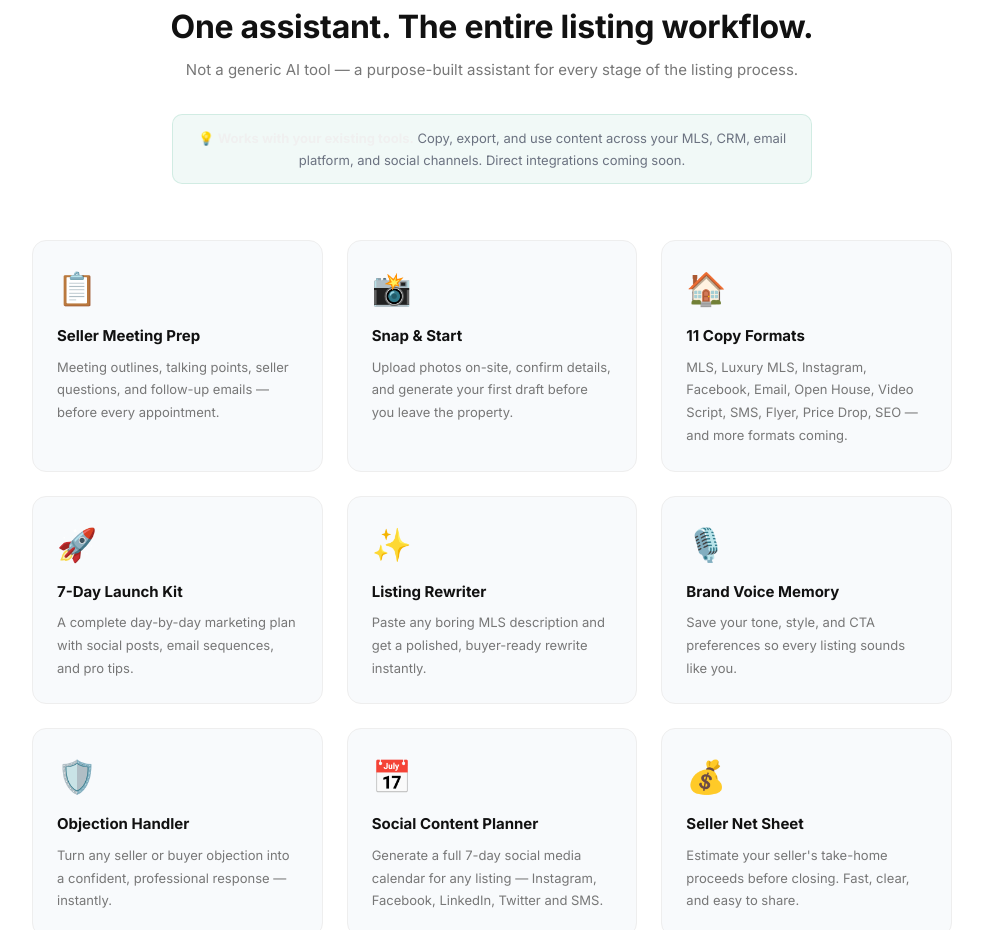
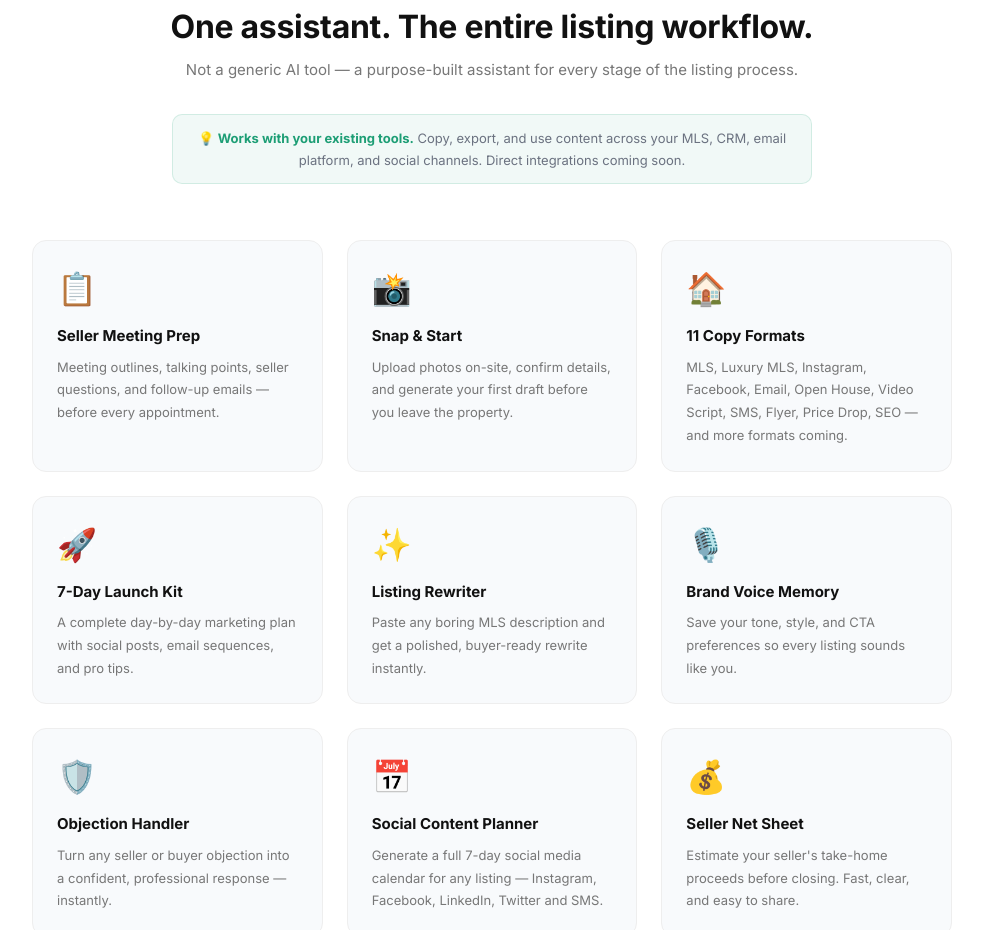
Before and after one commit to APD013/listing-whisperer, a Next.js app: page / in a window 1280 px wide. Shown: the part 1600-2530 px from the top of the page, without its empty margins (148-1131 px from the left). Built offline with nearby package versions, Linux system fonts and the light colour scheme; no server answers.

Commit message:
Fix CRM note text color

```diff
--- a/src/app/page.tsx
+++ b/src/app/page.tsx
@@ -175,7 +175,7 @@ export default function Home() {
           <p style={{textAlign:'center',color:'#777',marginBottom:'2rem',fontSize:'15px'}}>Not a generic AI tool — a purpose-built assistant for every stage of the listing process.</p>
           <div style={{maxWidth:'640px',margin:'0 auto 3.5rem',background:'rgba(29,158,117,0.06)',border:'1px solid rgba(29,158,117,0.15)',borderRadius:'10px',padding:'12px 20px',textAlign:'center'}}>
             <p style={{fontSize:'13px',color:'#6b7280',margin:'0',lineHeight:'1.7'}}>
-              💡 <strong style={{color:'#f0f0f0'}}>Works with your existing tools.</strong> Copy, export, and use content across your MLS, CRM, email platform, and social channels. Direct integrations coming soon.
+              💡 <strong style={{color:'#1D9E75'}}>Works with your existing tools.</strong> Copy, export, and use content across your MLS, CRM, email platform, and social channels. Direct integrations coming soon.
             </p>
           </div>
           <div style={{display:'grid',gridTemplateColumns:'repeat(auto-fit, minmax(260px, 1fr))',gap:'1.5rem'}}>
```
